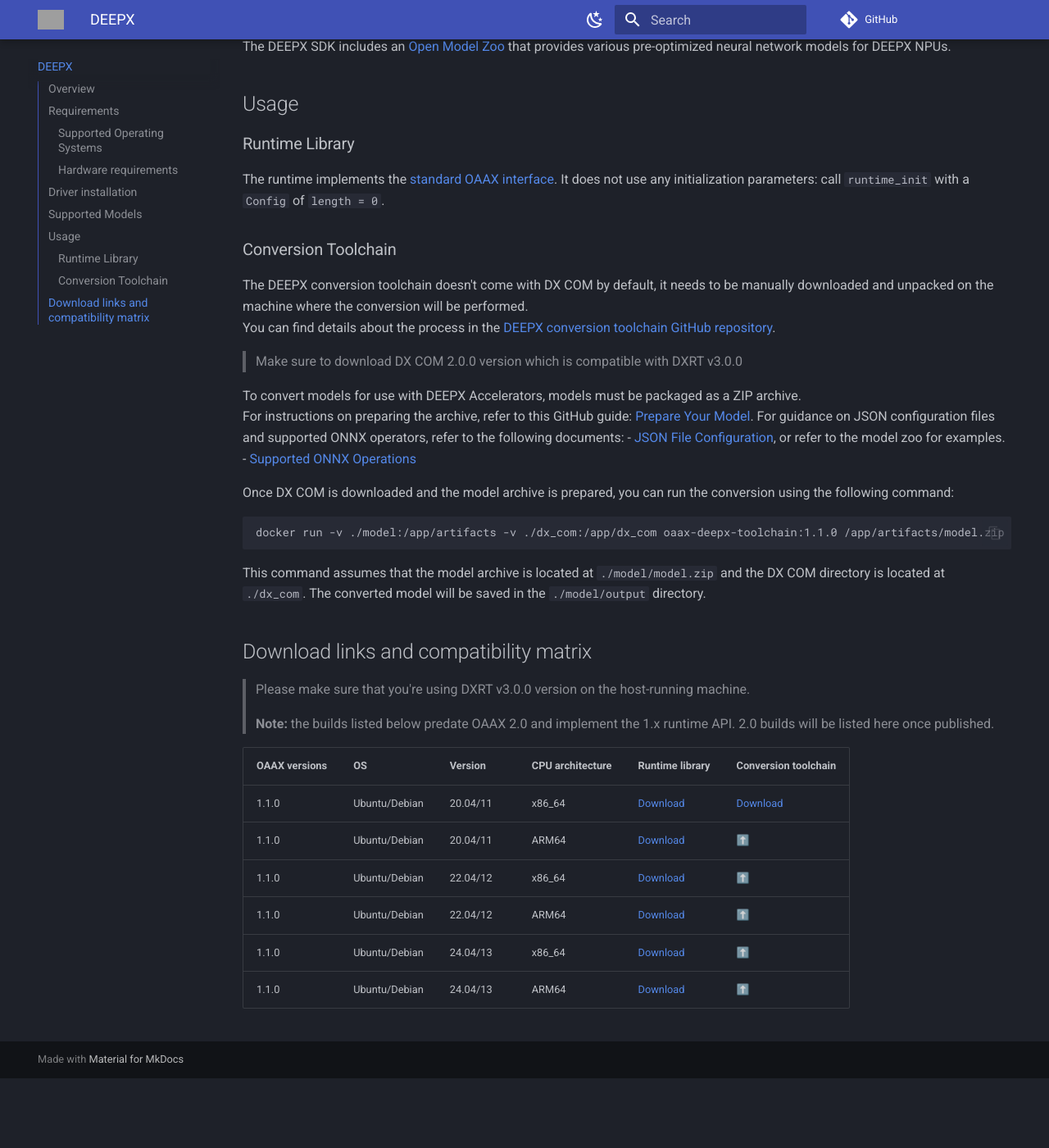
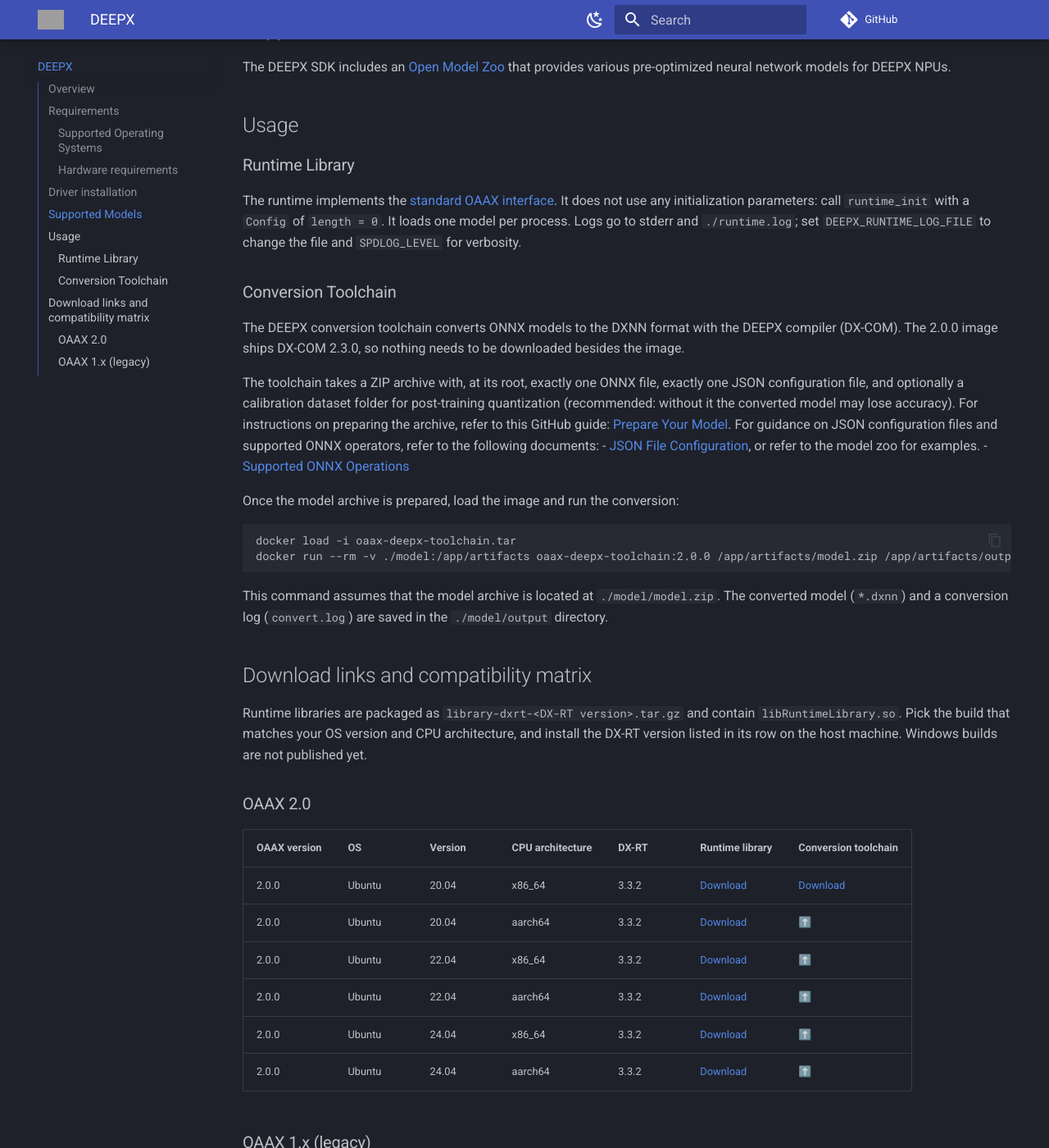
Before and after one commit to OAAX-standard/OAAX, an MkDocs documentation site: the page built from docs/DEEPX.md, in a window 1280 px wide and 1400 px high, scrolled down 2017 px. Shown: the whole window at 82% size. Built offline with MkDocs 1.6.1 and Material for MkDocs 9.7.7, drawn with Linux system fonts in a browser that asks for light colours; comment, search, counter and statistics services are not loaded; before the commit the page ends 3332 px from its top, so only the background shows below that; some of the changed text lies outside the part shown; grey boxes are pictures that could not be loaded.

Commit message:
docs: list the DEEPX 2.0.0 builds and update the 2.0 toolchain usage
The 2.0.0 DEEPX runtimes (DX-RT 3.3.2, Ubuntu 20.04/22.04/24.04,
x86_64 and aarch64) and toolchain are published, but the page still
said only 1.x builds exist. List them in an OAAX 2.0 table and keep
the 1.x builds as a legacy table.

The 2.0.0 toolchain image ships DX-COM 2.3.0, so the instructions to
download DX-COM and mount it into the container now apply to 1.x only.
Also state the DX-RT version per build and the runtime's one-model
limit and logging variables.

Signed-off-by: Maxim Podstrechnyy <m.podstrechny@gmail.com>

````diff
--- a/docs/DEEPX.md
+++ b/docs/DEEPX.md
@@ -37,7 +37,7 @@
 - [NPU Driver](https://github.com/DEEPX-AI/dx_rt_npu_linux_driver){:target="_blank"}
 - [Firmware (FW)](https://github.com/DEEPX-AI/dx_fw){:target="_blank"}
 
-> Make sure to install DXRT v3.0.0 version.
+> Install the DX-RT version the runtime library was built against: v3.3.2 for OAAX 2.0.0, v3.0.0 for the 1.x builds (see the [download table](#download-links-and-compatibility-matrix)).
 
 After installation, run the following command to verify proper setup:
 ```bash
@@ -76,35 +76,47 @@
 ### Runtime Library
 
 The runtime implements the [standard OAAX interface](https://github.com/OAAX-standard/OAAX/blob/main/include/interface.h){:target="_blank"}. It does not use any initialization parameters: call `runtime_init` with a `Config` of `length = 0`.
+It loads one model per process. Logs go to stderr and `./runtime.log`; set `DEEPX_RUNTIME_LOG_FILE` to change the file and `SPDLOG_LEVEL` for verbosity.
 
 
 
 ### Conversion Toolchain
 
-The DEEPX conversion toolchain doesn't come with DX COM by default, it needs to be manually downloaded and unpacked on the machine where the conversion will be performed.
-You can find details about the process in the [DEEPX conversion toolchain GitHub repository](https://github.com/OAAX-standard/deepx-acceleration/tree/main/conversion-toolchain#step-1-download-deepxs-dx-com){:target="_blank"}.
+The DEEPX conversion toolchain converts ONNX models to the DXNN format with the DEEPX compiler (DX-COM). The 2.0.0 image ships DX-COM 2.3.0, so nothing needs to be downloaded besides the image.
 
-> Make sure to download DX COM 2.0.0 version which is compatible with DXRT v3.0.0
-
-To convert models for use with DEEPX Accelerators, models must be packaged as a ZIP archive.
+The toolchain takes a ZIP archive with, at its root, exactly one ONNX file, exactly one JSON configuration file, and optionally a calibration dataset folder for post-training quantization (recommended: without it the converted model may lose accuracy).
 For instructions on preparing the archive, refer to this GitHub guide: [Prepare Your Model](https://github.com/OAAX-standard/deepx-acceleration/tree/main/conversion-toolchain#step-2-prepare-your-model){:target="_blank"}.
 For guidance on JSON configuration files and supported ONNX operators, refer to the following
 documents:
 - [JSON File Configuration](https://github.com/OAAX-standard/deepx-acceleration/tree/main/conversion-toolchain#json-file-configuration){:target="_blank"}, or refer to the model zoo for examples.
 - [Supported ONNX Operations](https://github.com/OAAX-standard/deepx-acceleration/tree/main/conversion-toolchain#supported-onnx-operations){:target="_blank"}
 
-Once DX COM is downloaded and the model archive is prepared, you can run the conversion using the following command:
+Once the model archive is prepared, load the image and run the conversion:
 
 ```bash
-docker run -v ./model:/app/artifacts -v ./dx_com:/app/dx_com oaax-deepx-toolchain:1.1.0 /app/artifacts/model.zip /app/artifacts/output
+docker load -i oaax-deepx-toolchain.tar
+docker run --rm -v ./model:/app/artifacts oaax-deepx-toolchain:2.0.0 /app/artifacts/model.zip /app/artifacts/output
 ```
-This command assumes that the model archive is located at `./model/model.zip` and the DX COM directory is located at `./dx_com`. The converted model will be saved in the `./model/output` directory.
+This command assumes that the model archive is located at `./model/model.zip`. The converted model (`*.dxnn`) and a conversion log (`convert.log`) are saved in the `./model/output` directory.
 
 ## Download links and compatibility matrix
 
-> Please make sure that you're using DXRT v3.0.0 version on the host-running machine.
+Runtime libraries are packaged as `library-dxrt-<DX-RT version>.tar.gz` and contain `libRuntimeLibrary.so`. Pick the build that matches your OS version and CPU architecture, and install the DX-RT version listed in its row on the host machine. Windows builds are not published yet.
 
-> **Note:** the builds listed below predate OAAX 2.0 and implement the 1.x runtime API. 2.0 builds will be listed here once published.
+### OAAX 2.0
+
+| OAAX version | OS      | Version | CPU architecture | DX-RT | Runtime library | Conversion toolchain |
+| ------------ | ------- | ------- | ---------------- | ----- | --------------- | -------------------- |
+| 2.0.0        | Ubuntu  | 20.04   | x86_64           | 3.3.2 | [Download](https://oaax.nbg1.your-objectstorage.com/runtimes/2.0.0/DEEPX/x86_64/Ubuntu/20.04/library-dxrt-v3.3.2.tar.gz) | [Download](https://oaax.nbg1.your-objectstorage.com/conversion-toolchain/2.0.0/DEEPX/oaax-deepx-toolchain.tar) |
+| 2.0.0        | Ubuntu  | 20.04   | aarch64          | 3.3.2 | [Download](https://oaax.nbg1.your-objectstorage.com/runtimes/2.0.0/DEEPX/aarch64/Ubuntu/20.04/library-dxrt-v3.3.2.tar.gz) | ⬆️ |
+| 2.0.0        | Ubuntu  | 22.04   | x86_64           | 3.3.2 | [Download](https://oaax.nbg1.your-objectstorage.com/runtimes/2.0.0/DEEPX/x86_64/Ubuntu/22.04/library-dxrt-v3.3.2.tar.gz) | ⬆️ |
+| 2.0.0        | Ubuntu  | 22.04   | aarch64          | 3.3.2 | [Download](https://oaax.nbg1.your-objectstorage.com/runtimes/2.0.0/DEEPX/aarch64/Ubuntu/22.04/library-dxrt-v3.3.2.tar.gz) | ⬆️ |
+| 2.0.0        | Ubuntu  | 24.04   | x86_64           | 3.3.2 | [Download](https://oaax.nbg1.your-objectstorage.com/runtimes/2.0.0/DEEPX/x86_64/Ubuntu/24.04/library-dxrt-v3.3.2.tar.gz) | ⬆️ |
+| 2.0.0        | Ubuntu  | 24.04   | aarch64          | 3.3.2 | [Download](https://oaax.nbg1.your-objectstorage.com/runtimes/2.0.0/DEEPX/aarch64/Ubuntu/24.04/library-dxrt-v3.3.2.tar.gz) | ⬆️ |
+
+### OAAX 1.x (legacy)
+
+> **Note:** these builds implement the 1.x runtime API, which is not compatible with OAAX 2.0 hosts. They need DX-RT v3.0.0, and their toolchain needs DX-COM 2.0.0 mounted into the container: `docker run -v ./model:/app/artifacts -v ./dx_com:/app/dx_com oaax-deepx-toolchain:1.1.0 /app/artifacts/model.zip /app/artifacts/output`.
 
 | OAAX versions | OS            | Version  | CPU architecture | Runtime library                                                                                                           | Conversion toolchain                                                                                           |
 | ------------- | ------------- | -------- | ---------------- | ------------------------------------------------------------------------------------------------------------------------- | -------------------------------------------------------------------------------------------------------------- |
````
